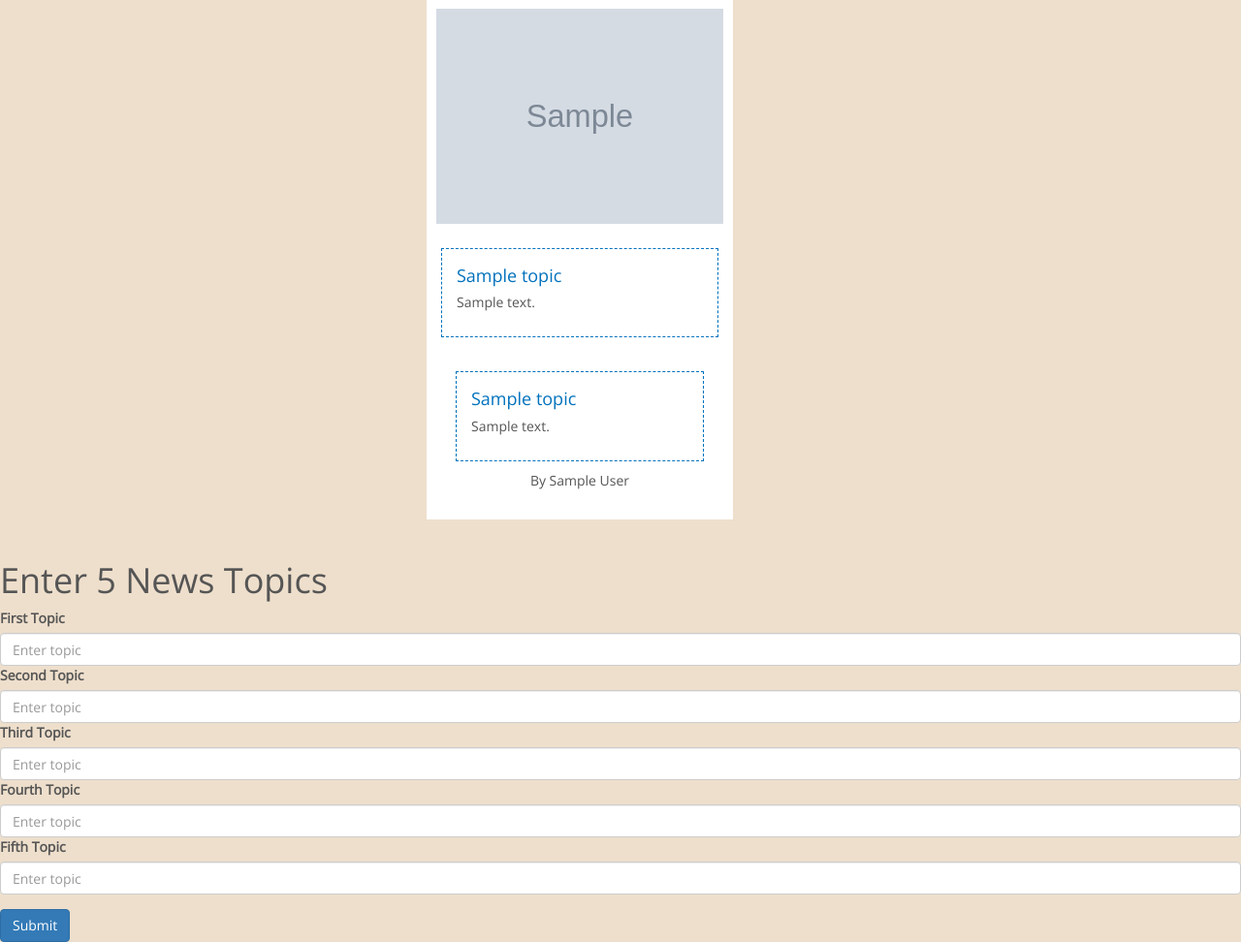
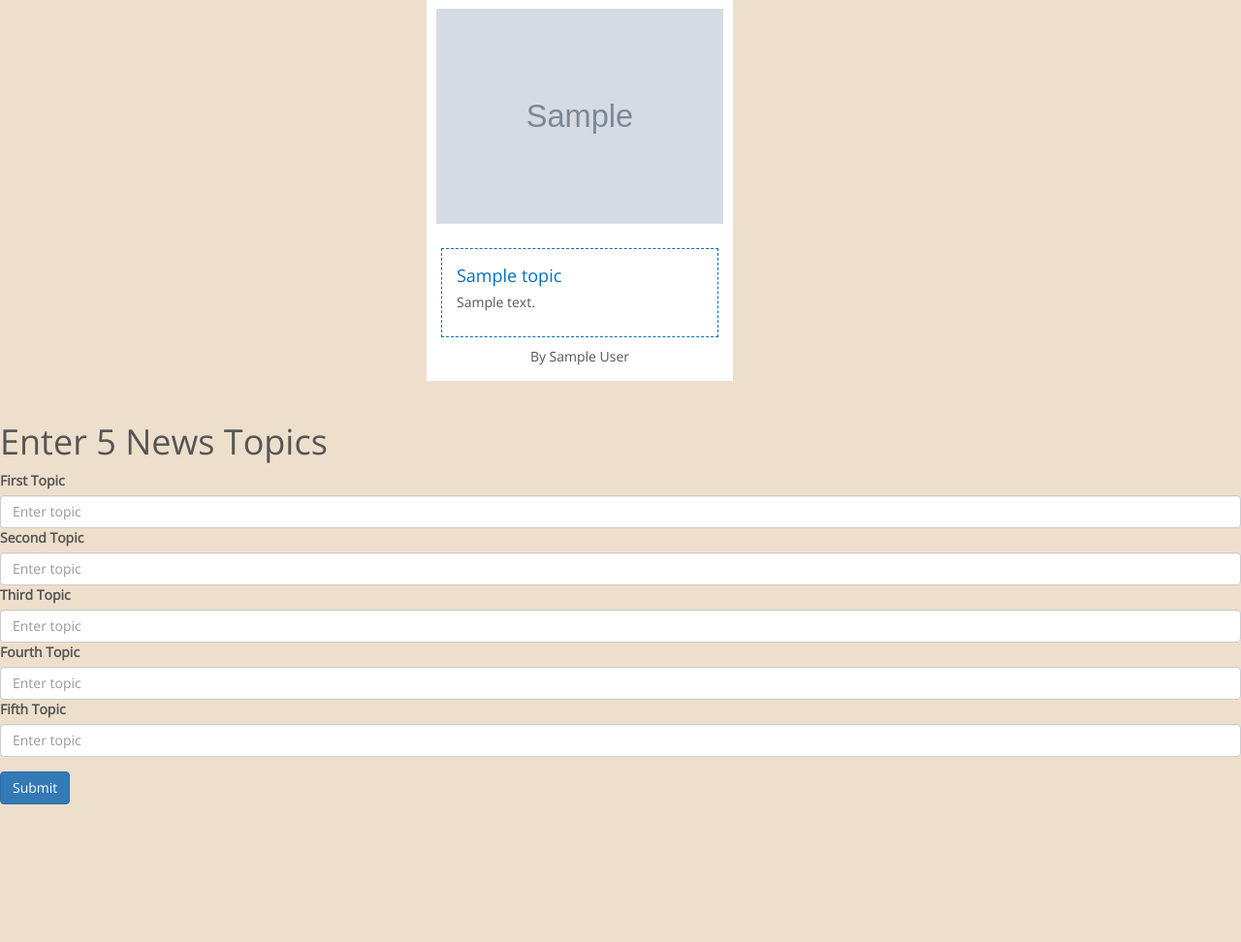
Before and after one commit to DavidCorzo/newsworthy, a Flask app: template templates/index.html in a window 1280 px wide; the page is wider, and only the part inside the window is pictured. Shown: the part 37-1009 px from the top of that part at 97% size. After the commit the page ends 867 px from the top of that part, so only its background shows below. Run offline with Flask 2, Linux system fonts and the light colour scheme; the template is opened without the code that fills it: most values are stand-ins (such as "Sample title", 1, 10 or a date in 2020); grey boxes marked "Sample" are stand-in pictures; some libraries are stand-ins or nearby versions.

Commit message:
Fixed small code duplication error due to merge conflict

```diff
--- a/templates/index.html
+++ b/templates/index.html
@@ -26,16 +26,8 @@
                   {{ i.description }}
                 </p>
               </div>
-              <div class="card_bottom">
-                <div class="card_info">
-                  <p class="title"> {{ i.title }} </p>
-                  <p>
-                    {{ i.description }}
-                  </p>
-                </div>
-                <div class="card_creator">
-                  By {{ i.author if (i.author != None) else i.name }}
-                </div>
+              <div class="card_creator">
+                By {{ i.author if (i.author != None) else i.name }}
               </div>
             </div>
           </div>
```
